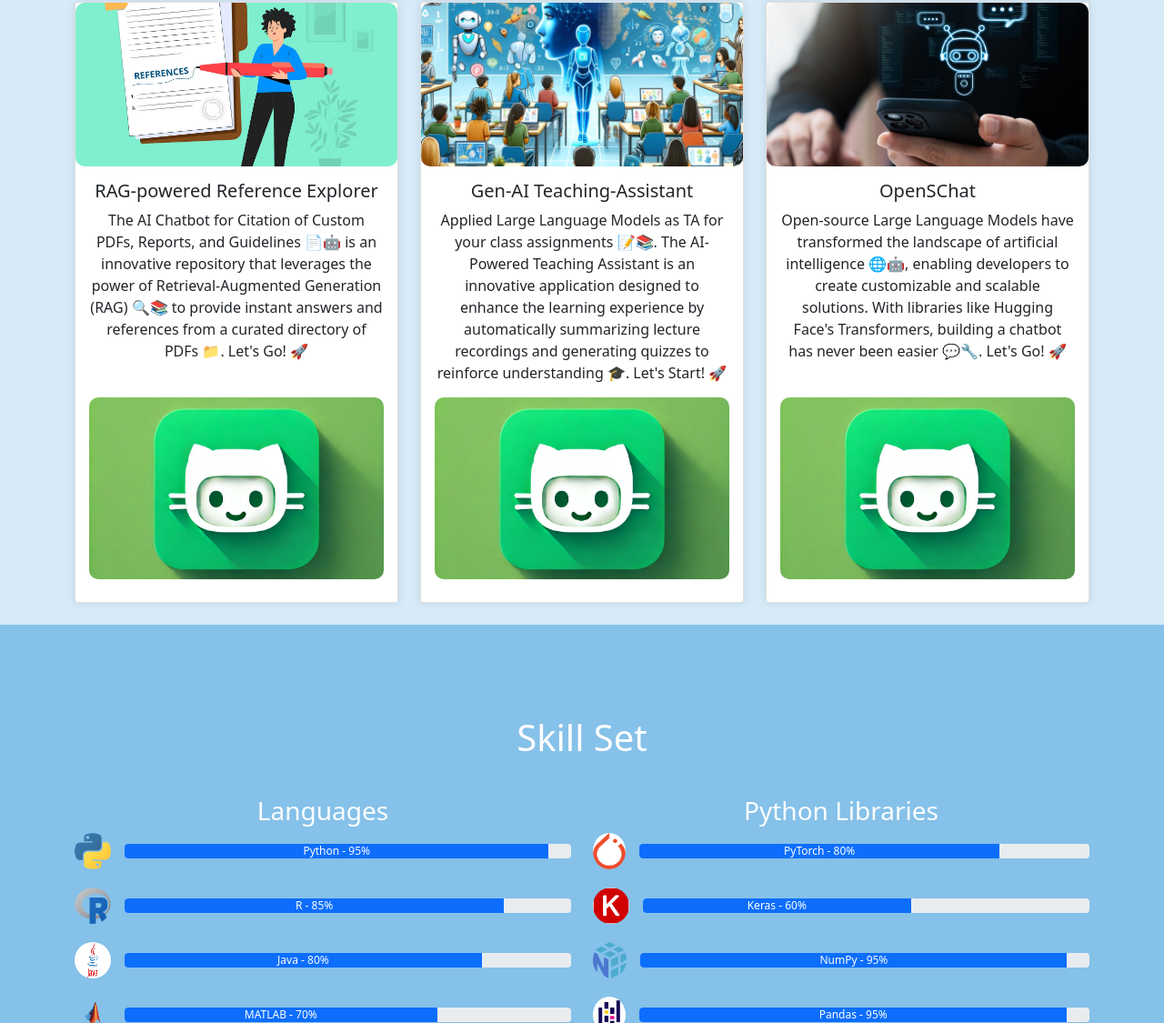
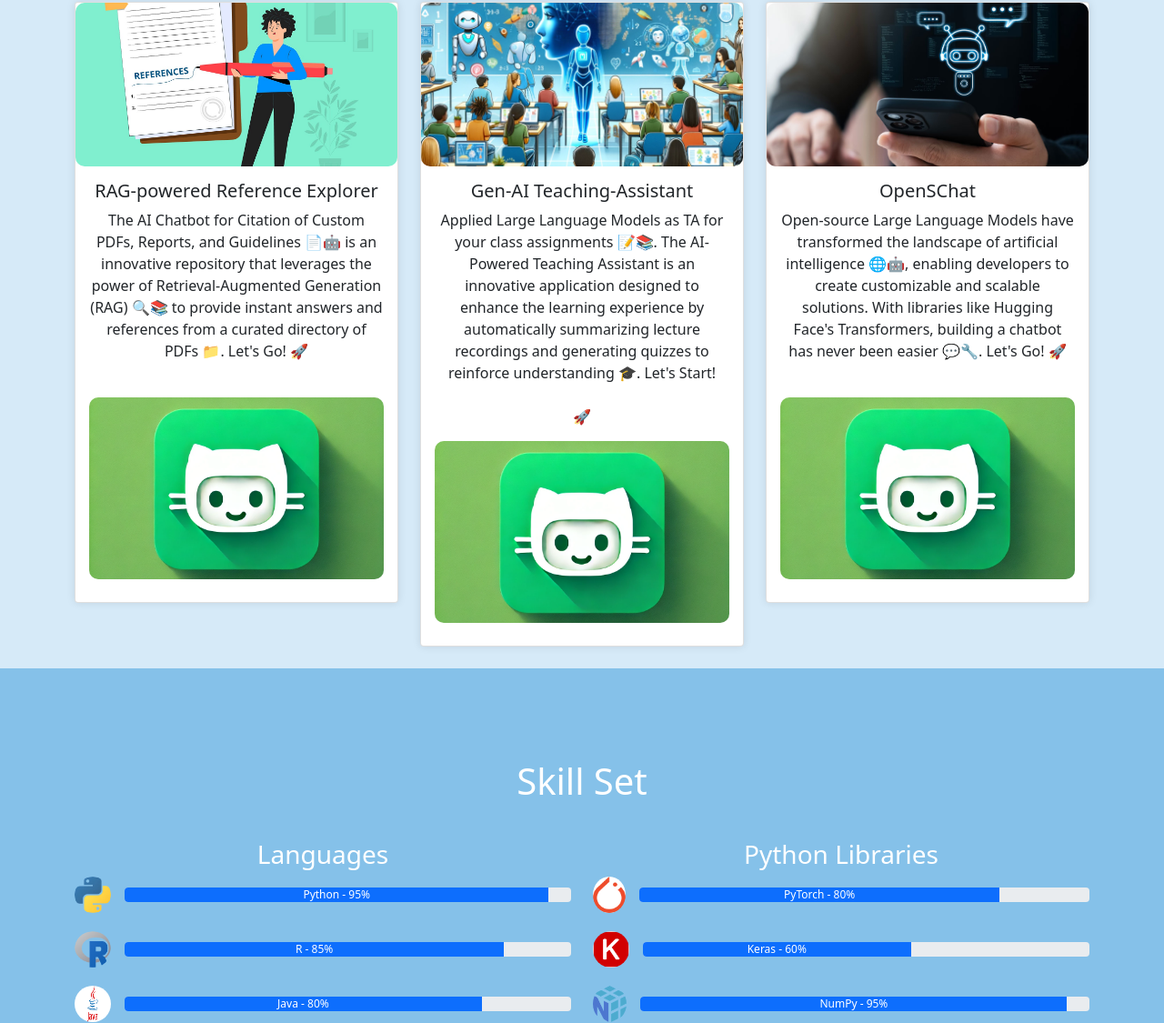
Before and after one commit to Morikashi/morikashi.github.io, a plain HTML site: page index.html in a window 1280 px wide. Shown: the part 1675-2800 px from the top of the page at 91% size. Drawn offline with nearby package versions, Linux system fonts and the light colour scheme.

Commit message:
Update index.html

```diff
--- a/index.html
+++ b/index.html
@@ -333,7 +333,7 @@
           <img src="images/projects/2.jpg" class="card-img-top" alt="Gen-AI Teaching Assistant">
           <div class="card-body">
             <h5 class="card-title">Gen-AI Teaching-Assistant</h5>
-            <p class="card-text description">Applied Large Language Models as TA for your class assignments 📝📚. The AI-Powered Teaching Assistant is an innovative application designed to enhance the learning experience by automatically summarizing lecture recordings and generating quizzes to reinforce understanding 🎓. Let's Start! 🚀</p>
+            <p class="card-text description">Applied Large Language Models as TA for your class assignments 📝📚. The AI-Powered Teaching Assistant is an innovative application designed to enhance the learning experience by automatically summarizing lecture recordings and generating quizzes to reinforce understanding 🎓. Let's Start! <br> </br> 🚀</p>
             <a href="https://github.com/Morikashi/Gen-AI-Teaching-Assistant"><img src="images/projects/github.jpg" alt="GitHub Icon" class="github-icon"></a>
           </div>
         </div>
```
